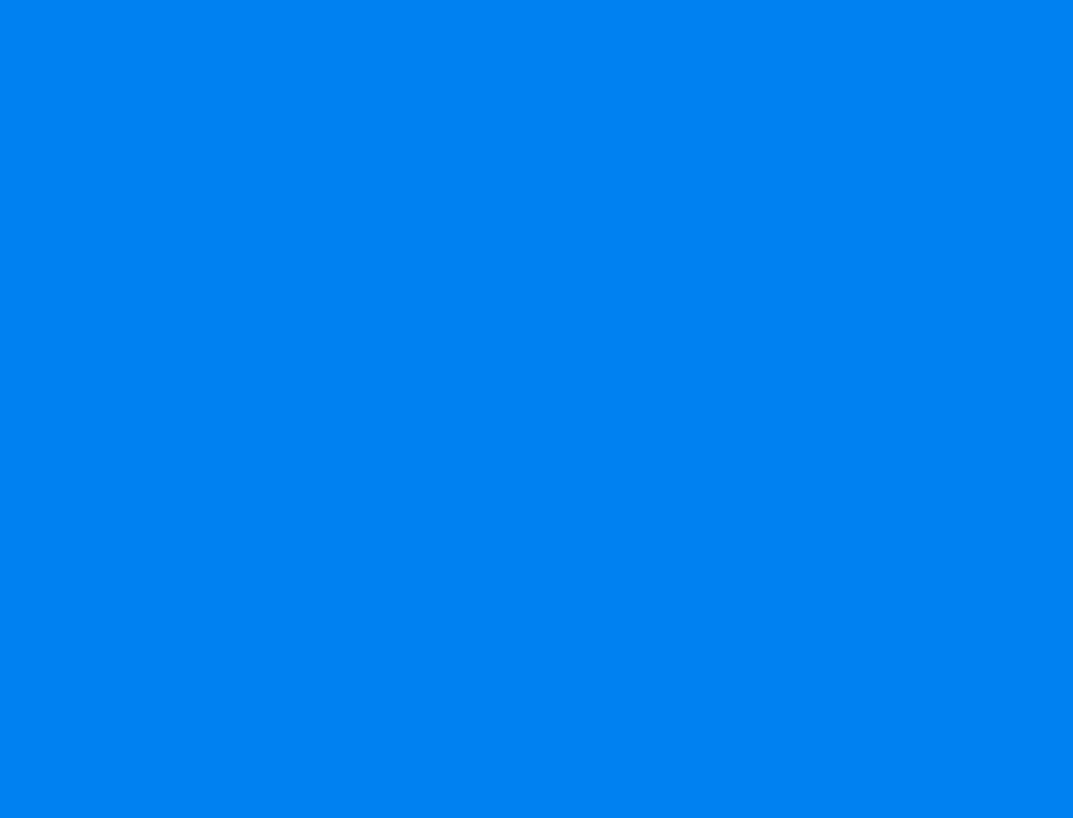
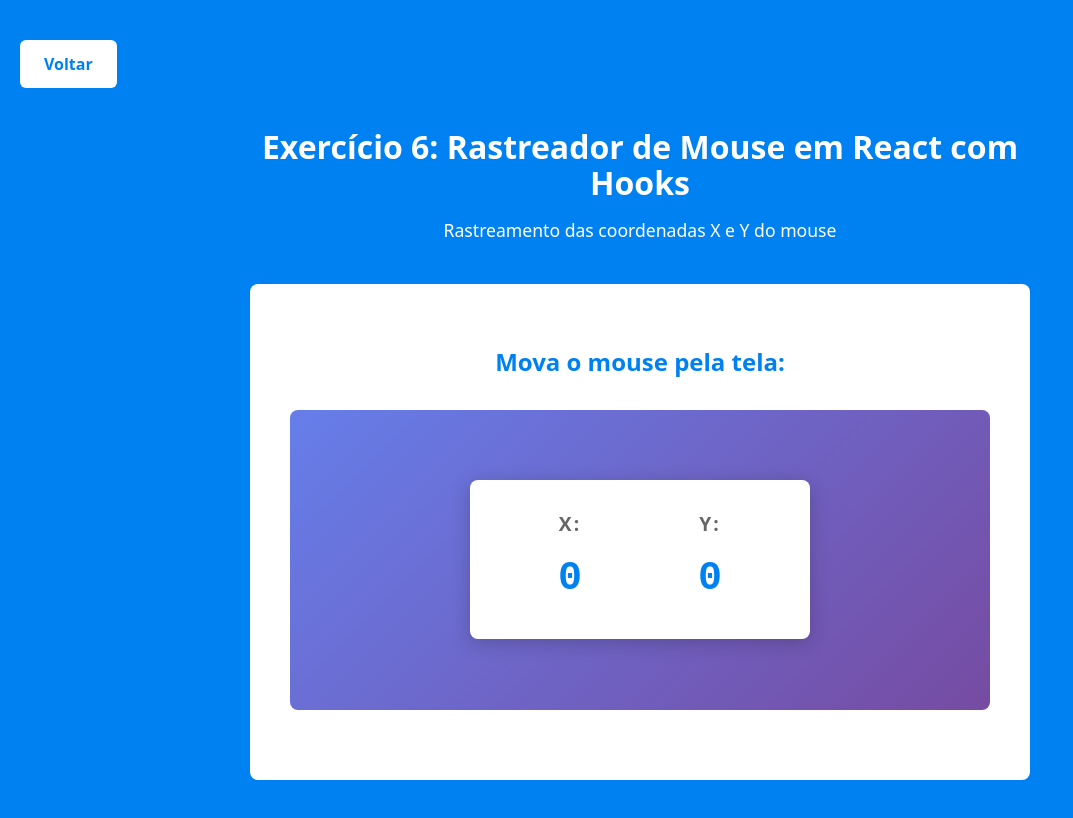
Before and after one commit to thiagoperest/desenvolvimento-react-DR4_TP1, a React (Vite) app: page /exercicio-6 in a window 1280 px wide. Before the commit this address had no page. Shown: the top 818 px of the page, without its empty margins (0-1073 px from the left). Built offline with nearby package versions, Linux system fonts and the light colour scheme.

Commit message:
feat: add exercício 6

```diff
--- a/src/App.jsx
+++ b/src/App.jsx
@@ -5,6 +5,7 @@ import Exercicio2 from './pages/Exercicio2'
 import Exercicio3 from './pages/Exercicio3'
 import Exercicio4 from './pages/Exercicio4'
 import Exercicio5 from './pages/Exercicio5'
+import Exercicio6 from './pages/Exercicio6'
 import './App.css'
 
 export default function App() {
@@ -17,6 +18,7 @@ export default function App() {
         <Route path="/exercicio-3" element={<Exercicio3 />} />
         <Route path="/exercicio-4" element={<Exercicio4 />} />
         <Route path="/exercicio-5" element={<Exercicio5 />} />
+        <Route path="/exercicio-6" element={<Exercicio6 />} />
       </Routes>
     </Router>
   )
--- /dev/null
+++ b/src/components/MousePositionTracker.css
@@ -0,0 +1,43 @@
+.tracker-container {
+  background: linear-gradient(135deg, #667eea 0%, #764ba2 100%);
+  padding: 50px;
+  border-radius: 8px;
+  margin-bottom: 30px;
+  min-height: 200px;
+  display: flex;
+  align-items: center;
+  justify-content: center;
+}
+
+.coordenadas-content {
+  display: flex;
+  gap: 40px;
+  background: white;
+  padding: 30px 50px;
+  border-radius: 8px;
+  box-shadow: 0 4px 20px rgba(0, 0, 0, 0.2);
+}
+
+.coordenada {
+  display: flex;
+  flex-direction: column;
+  align-items: center;
+  gap: 10px;
+}
+
+.label {
+  font-size: 1.2rem;
+  font-weight: 600;
+  color: #666;
+  text-transform: uppercase;
+  letter-spacing: 2px;
+}
+
+.valor {
+  font-size: 2.5rem;
+  font-weight: 700;
+  color: #0081f1;
+  font-family: monospace;
+  min-width: 100px;
+  text-align: center;
+}
--- /dev/null
+++ b/src/components/MousePositionTracker.jsx
@@ -0,0 +1,33 @@
+import { useState, useEffect } from 'react'
+import './MousePositionTracker.css'
+
+export default function MousePositionTracker() {
+  const [coordenadas, setCoordenadas] = useState({ clientX: 0, clientY: 0 })
+
+  useEffect(() => {
+    function handleMouseMove(e) {
+      setCoordenadas({ clientX: e.clientX, clientY: e.clientY })
+    }
+
+    window.addEventListener('mousemove', handleMouseMove)
+
+    return () => {
+      window.removeEventListener('mousemove', handleMouseMove)
+    }
+  }, [])
+
+  return (
+    <div className="tracker-container">
+      <div className="coordenadas-content">
+        <div className="coordenada">
+          <span className="label">X:</span>
+          <span className="valor">{coordenadas.clientX}</span>
+        </div>
+        <div className="coordenada">
+          <span className="label">Y:</span>
+          <span className="valor">{coordenadas.clientY}</span>
+        </div>
+      </div>
+    </div>
+  )
+}
--- /dev/null
+++ b/src/pages/Exercicio6.css
@@ -0,0 +1,39 @@
+.exercicio-container {
+  background-color: #0081f1;
+  min-height: 100vh;
+  padding: 40px 20px;
+}
+
+.header {
+  text-align: center;
+  margin-bottom: 40px;
+  max-width: 800px;
+  margin-left: auto;
+  margin-right: auto;
+}
+
+.header h1 {
+  font-size: 2rem;
+  color: white;
+  margin-bottom: 10px;
+}
+
+.header p {
+  font-size: 1.1rem;
+  color: white;
+}
+
+.conteudo-container {
+  background: white;
+  padding: 40px;
+  border-radius: 8px;
+  max-width: 700px;
+  margin: 0 auto;
+}
+
+.conteudo-container h2 {
+  font-size: 1.5rem;
+  color: #0081f1;
+  margin-bottom: 30px;
+  text-align: center;
+}
--- /dev/null
+++ b/src/pages/Exercicio6.jsx
@@ -0,0 +1,21 @@
+import BotaoVoltar from '../components/BotaoVoltar'
+import MousePositionTracker from '../components/MousePositionTracker'
+import './Exercicio6.css'
+
+export default function Exercicio6() {
+  return (
+    <div className="exercicio-container">
+      <BotaoVoltar />
+
+      <div className="header">
+        <h1>Exercício 6: Rastreador de Mouse em React com Hooks</h1>
+        <p>Rastreamento das coordenadas X e Y do mouse</p>
+      </div>
+
+      <div className="conteudo-container">
+        <h2>Mova o mouse pela tela:</h2>
+        <MousePositionTracker />
+      </div>
+    </div>
+  )
+}
--- a/src/pages/Home.jsx
+++ b/src/pages/Home.jsx
@@ -32,6 +32,12 @@ export default function Home() {
       titulo: 'Evento de Teclado e Captura Condicional',
       descricao: 'Input com confirmação ao pressionar Enter',
       rota: '/exercicio-5'
+    },
+    {
+      id: 6,
+      titulo: 'Rastreador de Mouse em React com Hooks',
+      descricao: 'Rastreamento das coordenadas X e Y do mouse',
+      rota: '/exercicio-6'
     }
   ]
 
```
